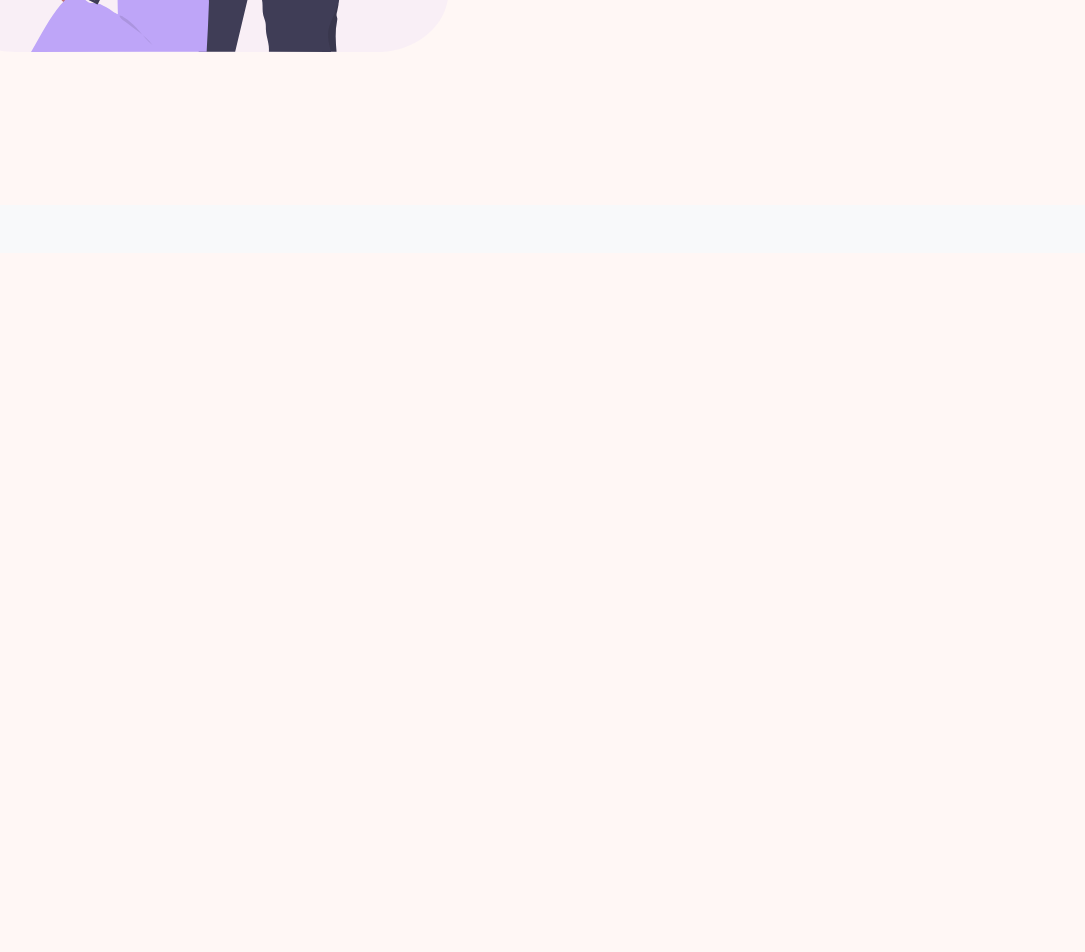
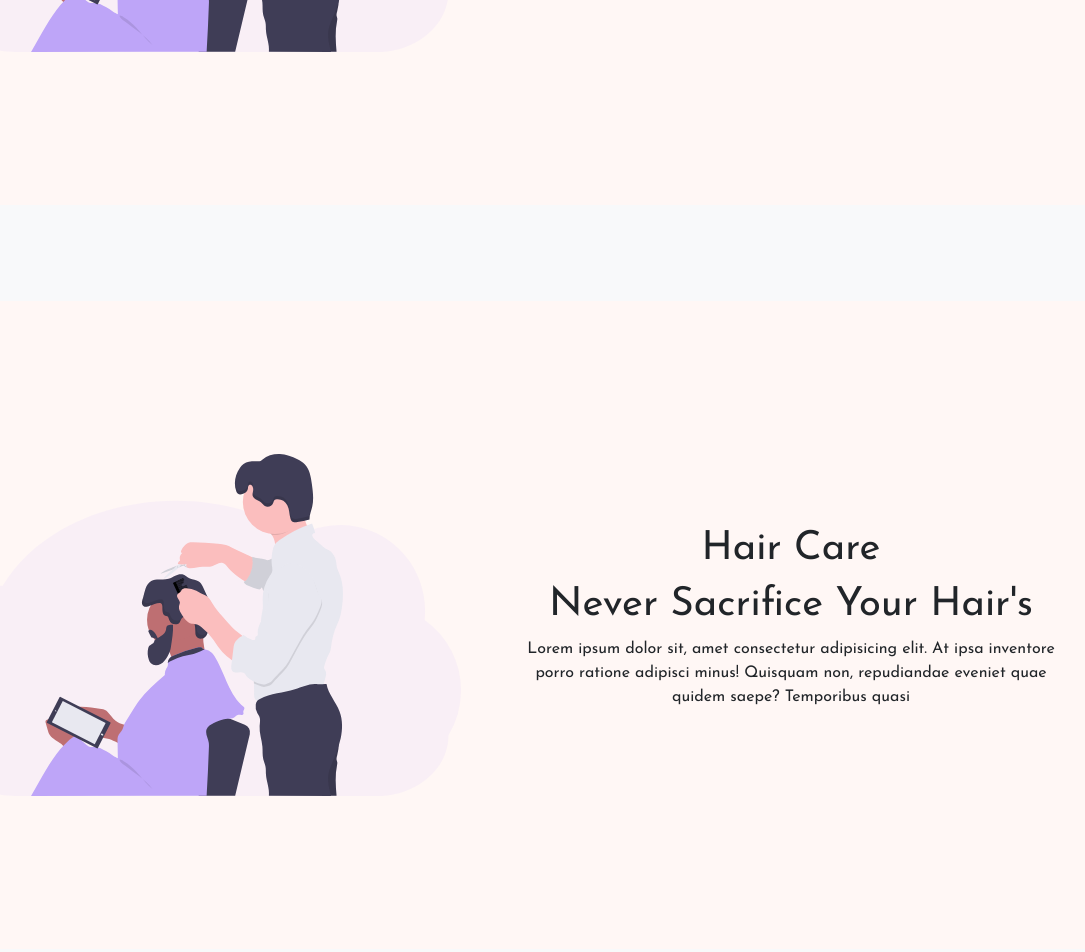
Before and after one commit to anasayub80/EProject, a plain HTML site: page index.html in a window 1280 px wide. Shown: the part 547-1499 px from the top of the page, without its empty margins (151-1236 px from the left). Before the commit the page ends 800 px from the top, so only its background shows below. Drawn offline with nearby package versions, Linux system fonts and the light colour scheme.

Commit message:
home page duplicate

```diff
--- a/index.html
+++ b/index.html
@@ -74,6 +74,28 @@
     </div>
   </div>
   <!-- home page End -->
+
+  <!-- about page Start -->
+  <div id="cover" class="container-fluid bg-light text-dark p-5 text-center">
+    <div class="row animate__animated animate__bounceInUp" id="mainRow">
+      <div class="col-md-6 d-flex justify-content-center align-items-center  animate__animated animate__bounceInUp">
+        <div class="p-3">
+          <img src="assets/images/barber.svg" class="mx-auto d-block w-80 img-fluid">
+        </div>
+      </div>
+
+      <div class="col-md d-flex justify-content-center align-items-center   animate__animated animate__bounceInUp">
+        <div class="p-3">
+          <h1 class="custom-highlight">Hair Care</h1>
+          <h1>Never Sacrifice Your Hair's</h1>
+          <p>Lorem ipsum dolor sit, amet consectetur adipisicing elit. At ipsa inventore porro ratione adipisci minus!
+            Quisquam non, repudiandae eveniet quae quidem saepe? Temporibus quasi</p>
+        </div>
+      </div>
+
+    </div>
+  </div>
+  <!-- about page End -->
 </body>
 
 </html>
```
